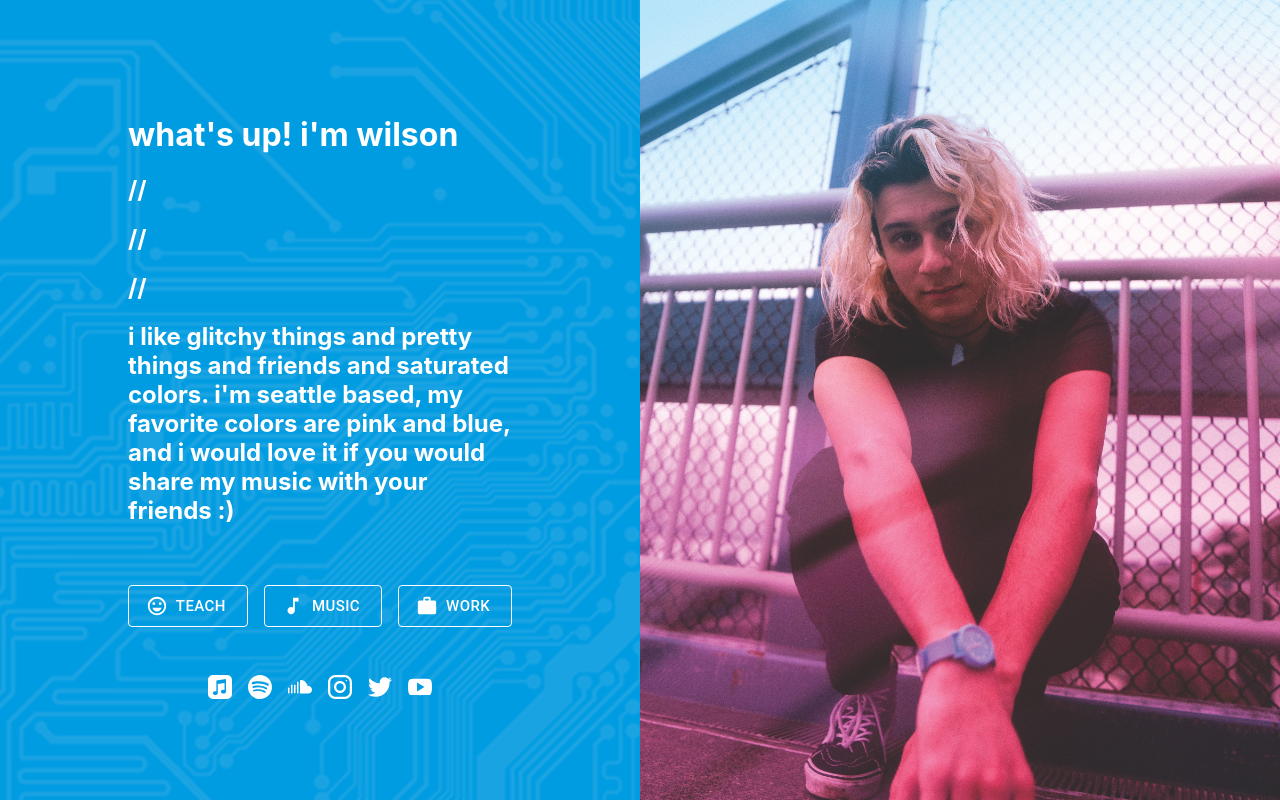
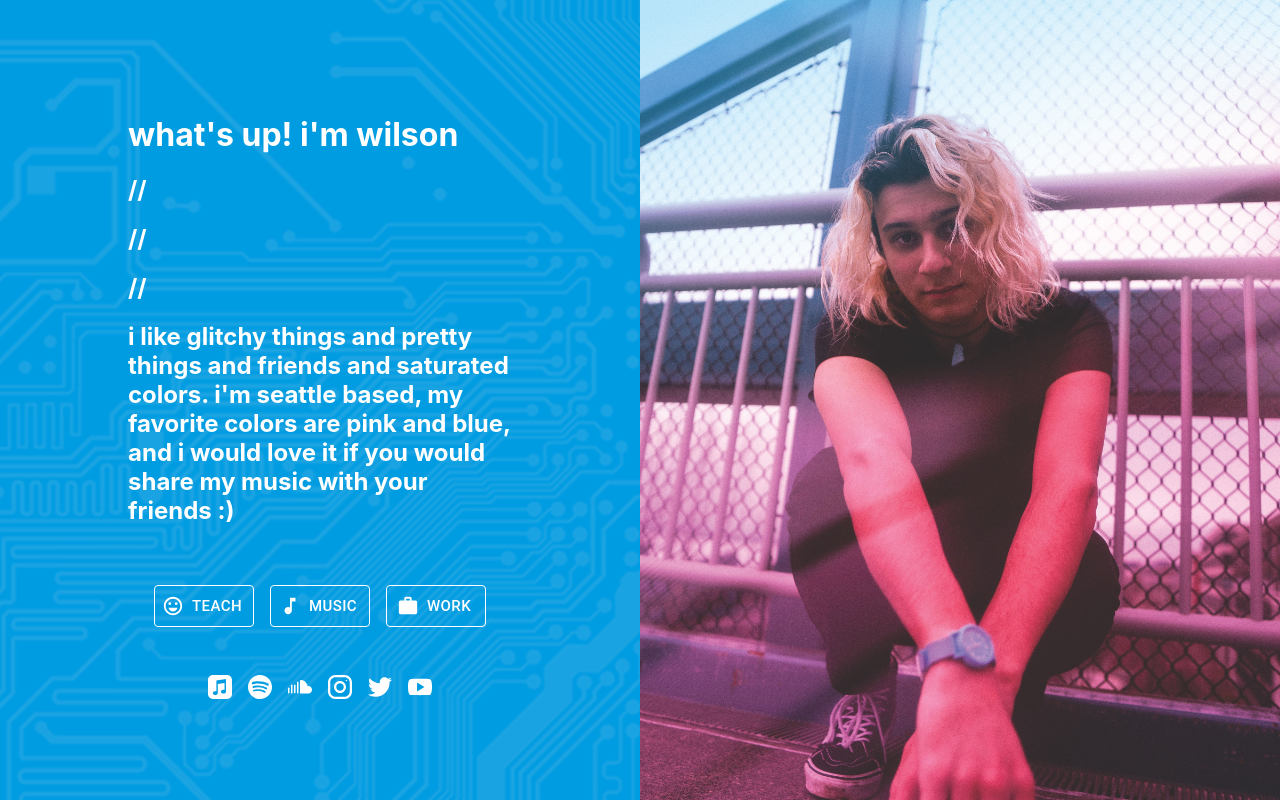
Before and after one commit to jacquesdebar/wltv, a React (Create React App) app: page / in a window 1280 px wide. Built offline with nearby package versions, Linux system fonts and the light colour scheme.

Commit message:
fix menu stacking and twitter icon

```diff
--- a/src/components/Icons.js
+++ b/src/components/Icons.js
@@ -79,7 +79,7 @@ export default () => {
           target="_blank"
           rel="noopener noreferrer"
         >
-          <img className={classes.imageIcon} src={twitter} alt="twitter" />
+          <img className={classes.imageIcon} src={twitter} alt="twitter icon" />
         </a>
       </Icon>
       <Icon classes={{ root: classes.iconRoot }}>
--- a/src/components/Menu.js
+++ b/src/components/Menu.js
@@ -12,7 +12,8 @@ const useStyles = makeStyles(theme => ({
   button: {
     margin: theme.spacing(1),
     color: "white",
-    borderColor: "white"
+    borderColor: "white",
+    width: 100
   }
 }));
 
@@ -23,9 +24,13 @@ export default () => {
     <Box
       m={[4]}
       style={{
-        display: "flex",
+        marginLeft: "auto",
+        marginRight: "auto",
+        textAlign: "center",
+        display: "flex wrap",
         justifyContent: "center",
-        alignItems: "center"
+        alignItems: "center",
+        width: "60%"
       }}
     >
       <a href="/teach" style={{ textDecoration: "none" }}>
```
